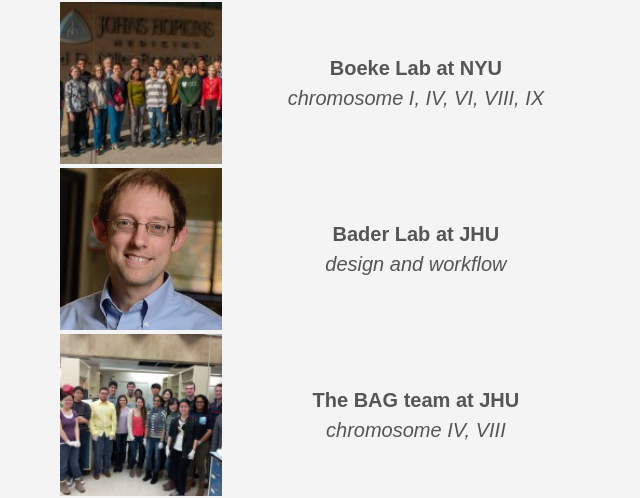
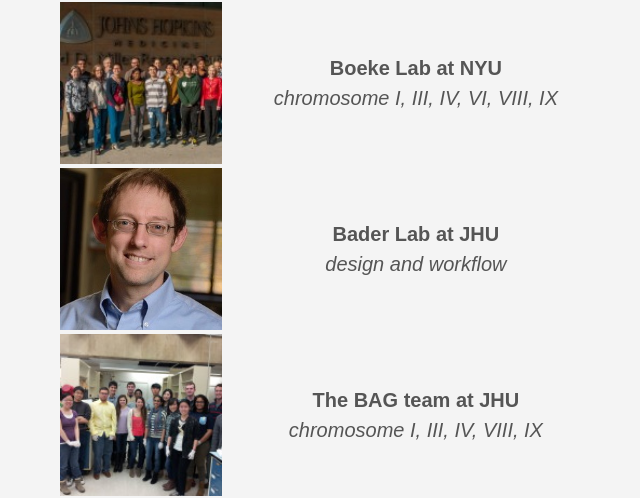
Before and after one commit to syntheticyeast/syntheticyeast.github.io, a plain HTML site: page team/index.html in a window 1280 px wide. Shown: the part 5784-6282 px from the top of the page, without its empty margins (307-947 px from the left). Drawn offline with Linux system fonts and the light colour scheme.

Commit message:
Regenerate

```diff
--- a/team/index.html
+++ b/team/index.html
@@ -290,8 +290,8 @@ table th:nth-of-type(2) {
 <td><strong>Ellis Lab at ICL</strong> <br /> <em>chromosome XI</em></td>
 </tr>
 <tr>
-<td><img src="../images/boeke-lab.jpeg" alt="Boeke Lab at NYU"></td>
-<td><strong>Boeke Lab at NYU</strong> <br /> <em>chromosome I, IV, VI, VIII, IX</em></td>
+<td><img src="../images/boeke-lab.jpeg" alt="Boeke Lab at JHU and NYU"></td>
+<td><strong>Boeke Lab at NYU</strong> <br /> <em>chromosome I, III, IV, VI, VIII, IX</em></td>
 </tr>
 <tr>
 <td><img src="../images/bader_photo.jpg" alt="Bader Lab at JHU"></td>
@@ -299,7 +299,7 @@ table th:nth-of-type(2) {
 </tr>
 <tr>
 <td><img src="../images/bag-team-jhu.jpg" alt="The BAG team at JHU"></td>
-<td><strong>The BAG team at JHU</strong> <br /> <em>chromosome IV, VIII</em></td>
+<td><strong>The BAG team at JHU</strong> <br /> <em>chromosome I, III, IV, VIII, IX</em></td>
 </tr>
 <tr>
 <td><img src="../images/bag-team-loyola.jpg" alt="The BAG team at Loyola University Maryland"></td>
```
